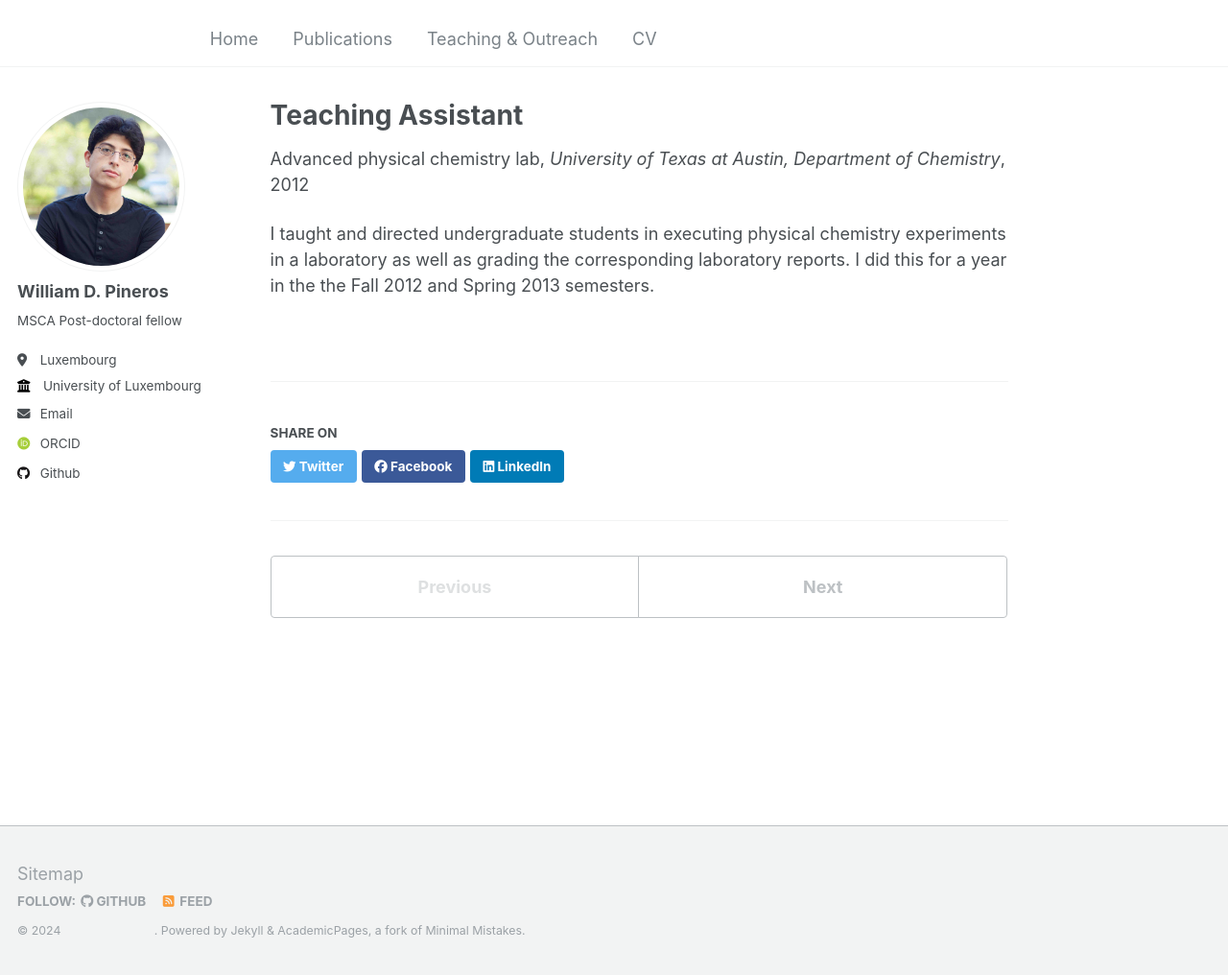
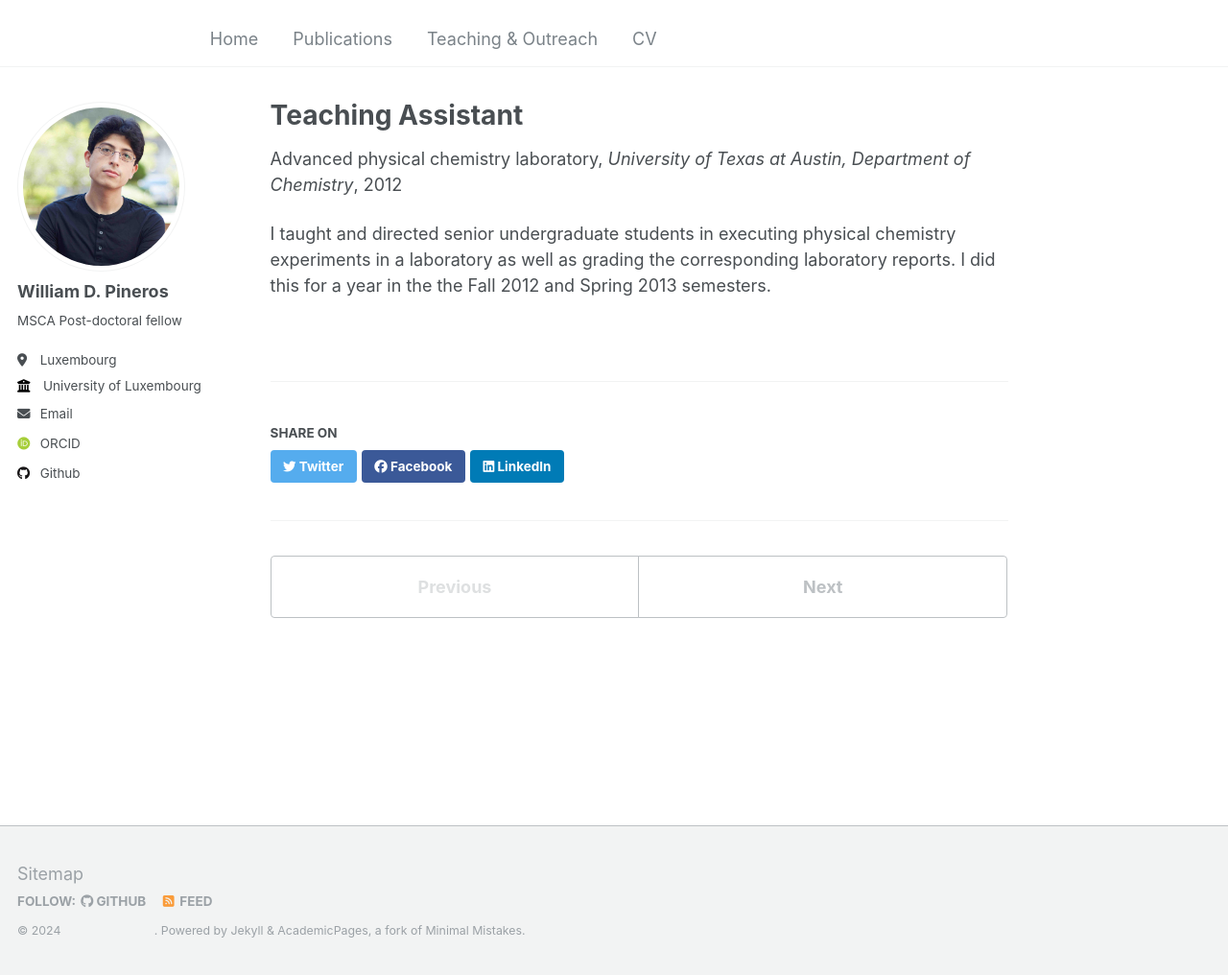
Before and after one commit to wpineros/p, a Jekyll site: the page built from _teaching/2012_UT.md, in a window 1280 px wide and 1016 px high. Shown: the whole window at 96% size. Built offline with Jekyll 4.4.1, drawn with Linux system fonts in a browser that asks for light colours; some web fonts are replaced.

Commit message:
Update 2012_UT.md

```diff
--- a/_teaching/2012_UT.md
+++ b/_teaching/2012_UT.md
@@ -1,11 +1,11 @@
 ---
 title: "Teaching Assistant"
 collection: teaching
-type: "Advanced physical chemistry lab"
+type: "Advanced physical chemistry laboratory"
 permalink: /teaching/2012_UT
 venue: "University of Texas at Austin, Department of Chemistry"
 date: 2012-08-01
 location: "Austin, USA"
 ---
 
-I taught and directed undergraduate students in executing physical chemistry experiments in a laboratory as well as grading the corresponding laboratory reports. I did this for a year in the the Fall 2012 and Spring 2013 semesters.
+I taught and directed senior undergraduate students in executing physical chemistry experiments in a laboratory as well as grading the corresponding laboratory reports. I did this for a year in the the Fall 2012 and Spring 2013 semesters.
```
